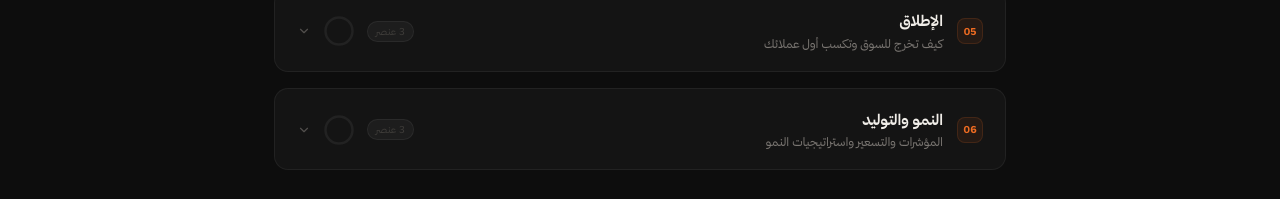
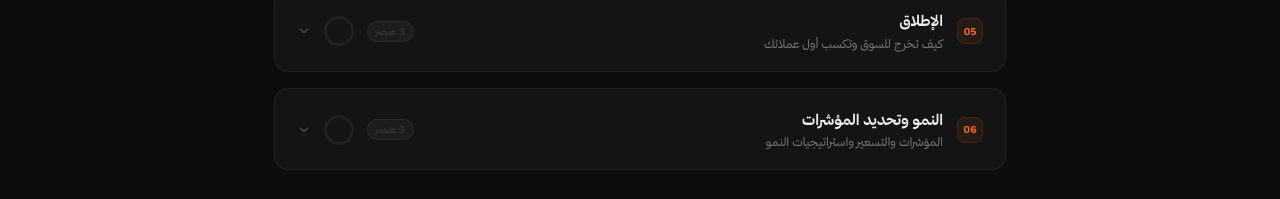
Before and after one commit to listentosaad/yc-learning-path, a React (Vite) app: page / in a window 1280 px wide. Shown: the part 1090-1289 px from the top of the page. Built offline with nearby package versions, Linux system fonts and the light colour scheme.

Commit message:
Update chapter 6 title to النمو وتحديد المؤشرات
https://claude.ai/code/session_01TicnYQdgwfhtGNapDZDE6n

```diff
--- a/src/App.jsx
+++ b/src/App.jsx
@@ -69,7 +69,7 @@ const MODULES = [
   {
     id: 'm6',
     num: '06',
-    title: 'النمو والتوليد',
+    title: 'النمو وتحديد المؤشرات',
     subtitle: 'المؤشرات والتسعير واستراتيجيات النمو',
     videos: [
       { id: 'm6v1', label: 'كيف تحدد المؤشرات (KPIs) وترتب أولوياتك', url: 'https://youtu.be/6DTK9yDP6p0' },
```
